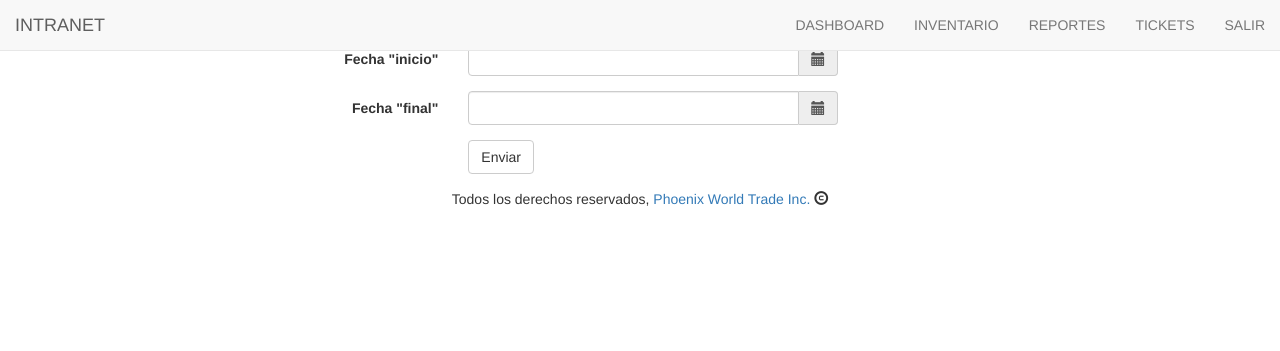
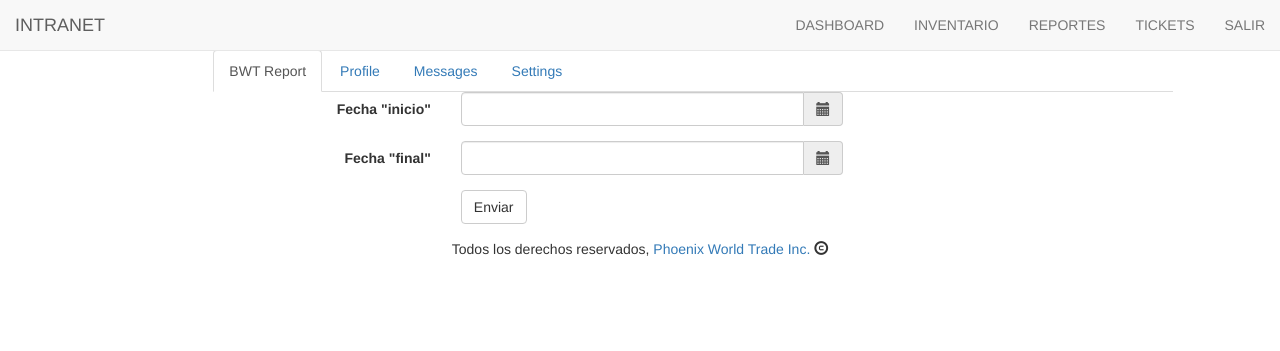
Before and after one commit to AlfredGreene/INTRANET-1, a Django app: page /reportes/topshop in a window 1280 px wide. Shown: the top 351 px of the page. Run offline with Django 3.2, Linux system fonts and the light colour scheme; a user stored in the database is signed in; parts of the project's set-up code (start-up, migrations or seed data) failed here and were passed over; some libraries are stand-ins or nearby versions.

Commit message:
topshop4

```diff
--- a/templates/reports/topshop/reports-topshop.html
+++ b/templates/reports/topshop/reports-topshop.html
@@ -5,6 +5,8 @@
 {% endblock %}
 
 {% block report %}
+
+<div class="row" style="margin-top:50px">
 
     <div>
 
@@ -87,6 +89,7 @@
 
     </div>
 
+</div>
 {% endblock %}
 
 {% block script %}
```
Lines whose indentation alone changed are shown as unchanged.
